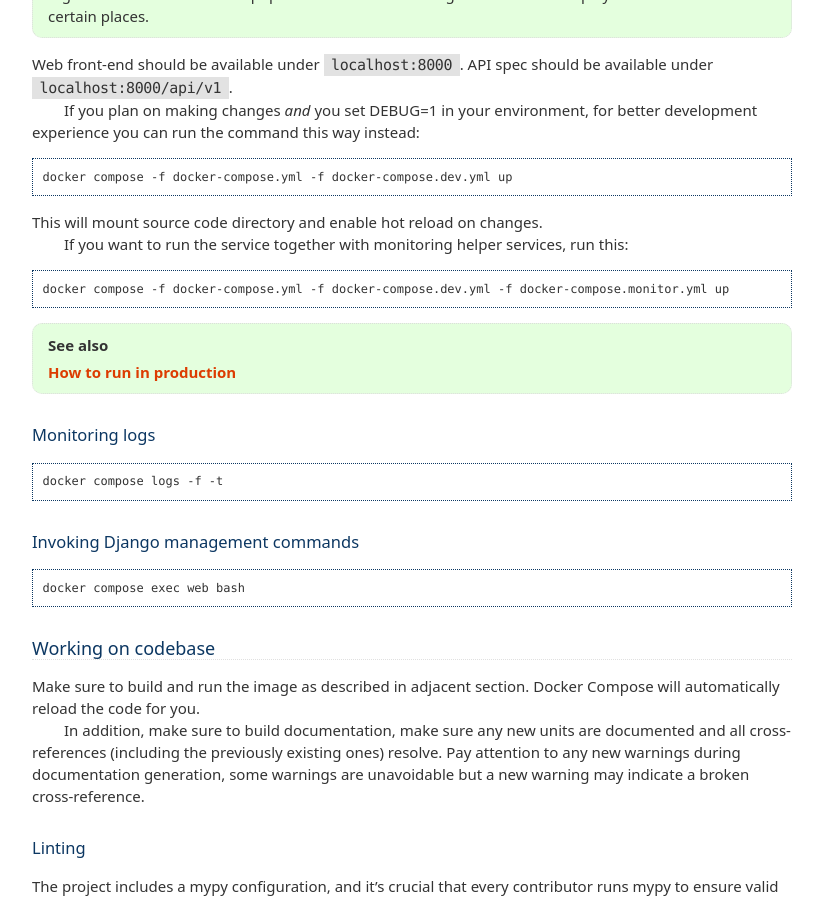
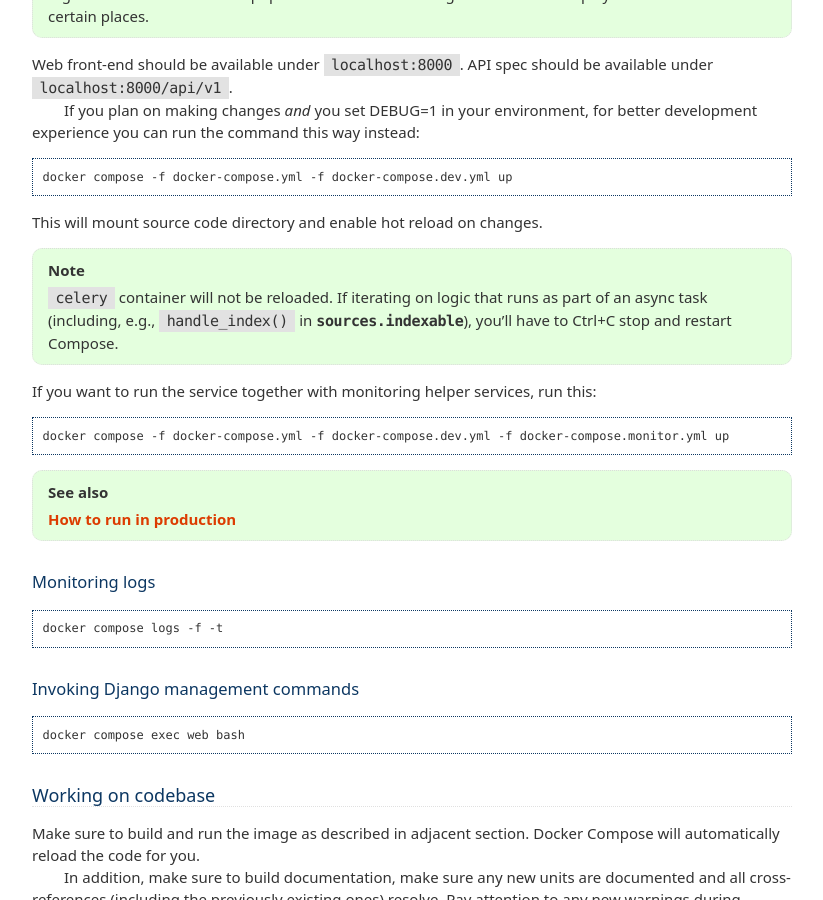
Before and after one commit to ietf-tools/bibxml-service, a Sphinx documentation site: the page built from docs/howto/develop-locally.rst, in a window 1280 px wide and 900 px high, scrolled down 2113 px. Shown: the whole window, without its empty margins (228-1051 px from the left). Built offline with Sphinx 7.4.7, drawn with Linux system fonts in a browser that asks for light colours; pages that are not in the unit, such as notebooks, are missing from menus.

Commit message:
docs(howto/develop-locally): note that `celery` isn’t hot-reloaded

```diff
--- a/docs/howto/develop-locally.rst
+++ b/docs/howto/develop-locally.rst
@@ -113,6 +113,11 @@
     docker compose -f docker-compose.yml -f docker-compose.dev.yml up
 
 This will mount source code directory and enable hot reload on changes.
+
+.. note:: ``celery`` container will not be reloaded.
+          If iterating on logic that runs as part of an async task
+          (including, e.g., ``handle_index()`` in :mod:`sources.indexable`),
+          you’ll have to Ctrl+C stop and restart Compose.
 
 If you want to run the service together with monitoring helper services,
 run this::
```
